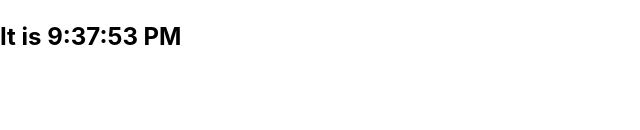
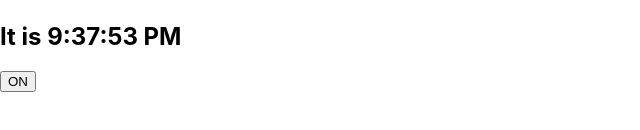
Before and after one commit to vizard-xi/react-main-concepts, a React (Create React App) app: page / in a window 1280 px wide. Shown: the part 512-642 px from the top of the page, without its empty margins (0-640 px from the left). Built offline with nearby package versions, Linux system fonts and the light colour scheme.

Commit message:
Handling Events;

```diff
--- /dev/null
+++ b/src/components/Handling Events.jsx
@@ -0,0 +1,32 @@
+import { click } from '@testing-library/user-event/dist/click';
+import React, { Component } from 'react';
+
+class HandlingEvents extends Component {
+
+    constructor(props) {
+        super(props);
+        this.state = {isToggleOn: true};
+
+        this.onClick = this.handleClick.bind(this);
+    }
+
+    handleClick() {
+        this.setState((previousState) => (
+            {
+                isToggleOn: !previousState.isToggleOn
+            }
+        ));
+    };
+
+    render() {
+        return (
+            <div>
+                <button onClick={this.onClick}>
+                    {this.state.isToggleOn ? 'ON' : 'OFF'}
+                </button>
+            </div>
+        );
+    }
+}
+
+export default HandlingEvents;
--- a/src/index.js
+++ b/src/index.js
@@ -5,12 +5,14 @@ import reportWebVitals from './reportWebVitals';
 import IntroductingJSX from './components/Introducing JSX';
 import ComponentsAndProps from './components/Components and Props';
 import StateAndLifecycle from './components/State and Lifecycle';
+import HandlingEvents from './components/Handling Events';
 
 ReactDOM.render(
   <React.StrictMode>
     <IntroductingJSX/>
     <ComponentsAndProps/>
     <StateAndLifecycle/>
+    <HandlingEvents/>
   </React.StrictMode>,
   document.getElementById('root')
 );
```
